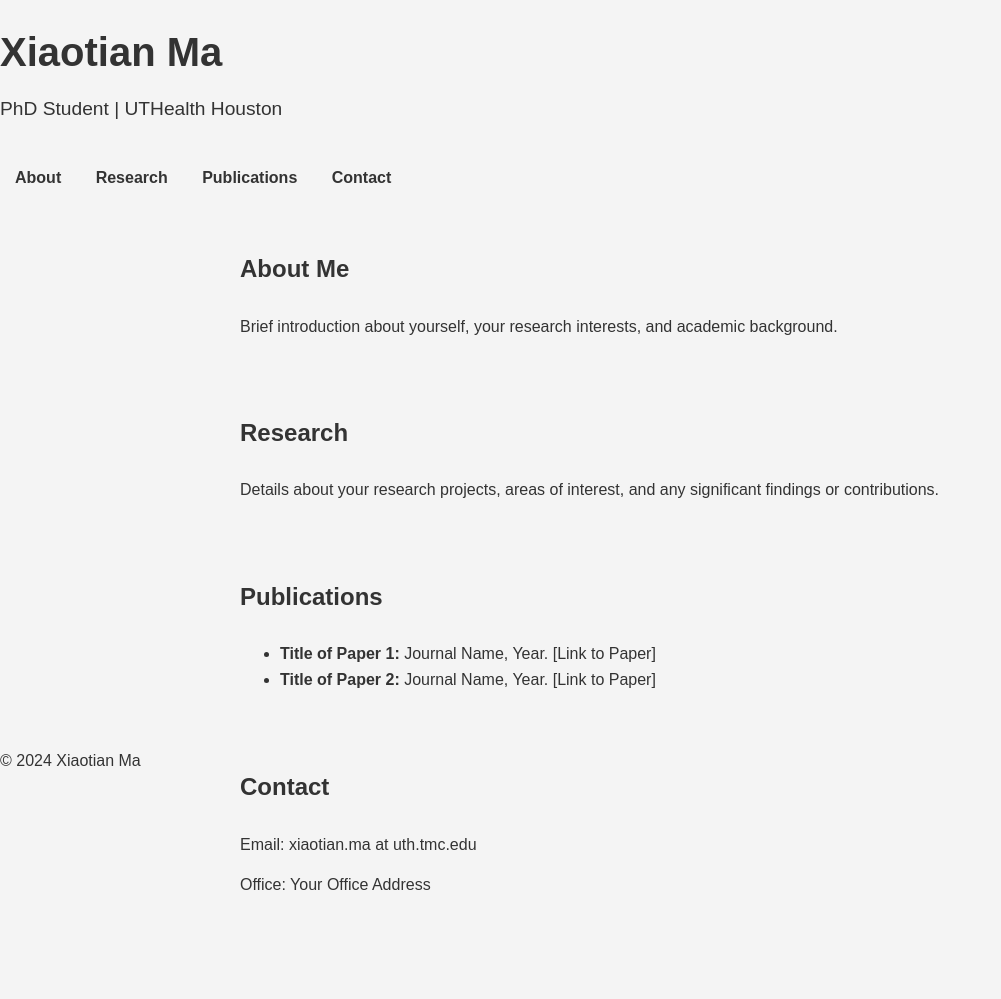
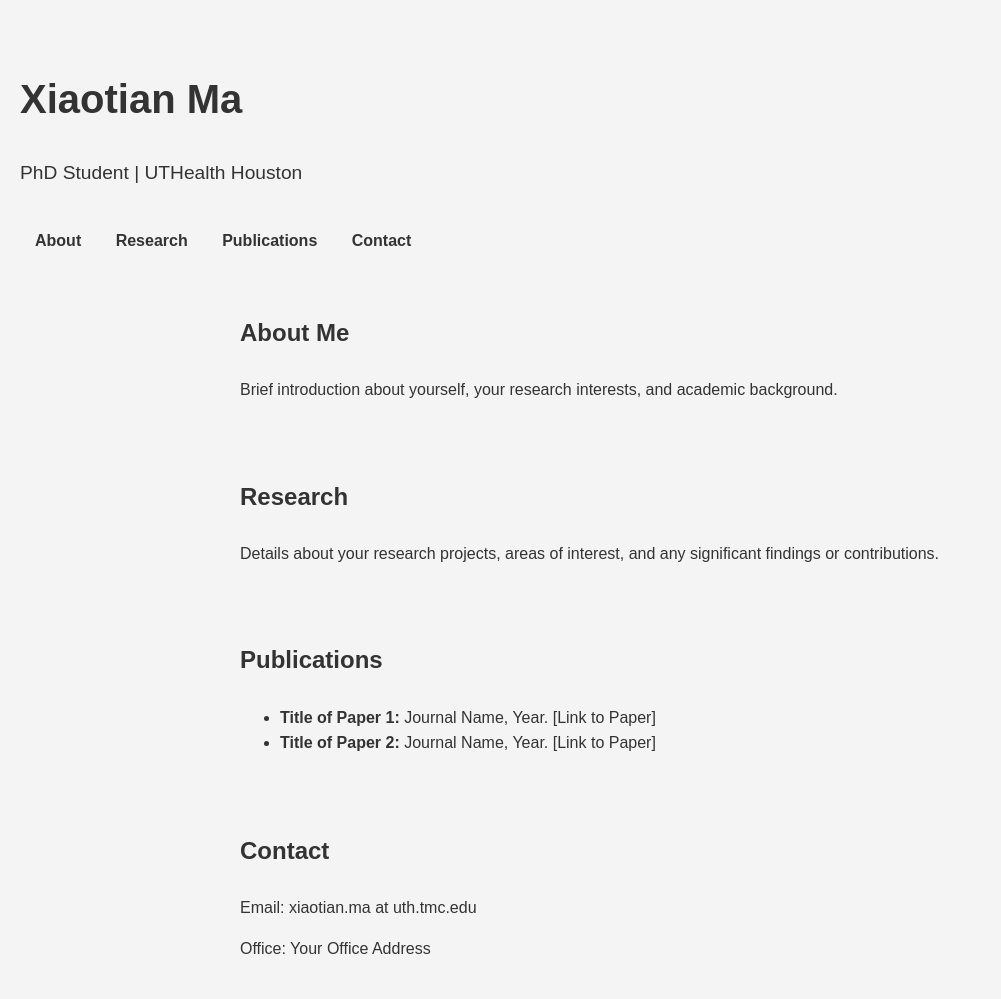
Before and after one commit to xiaotian0328/xiaotian0328.github.io, a plain HTML site: page index.html in a window 1280 px wide. Shown: the top 999 px of the page, without its empty margins (0-1001 px from the left). Before the commit the page ends 933 px from the top, so only its background shows below. Drawn offline with Linux system fonts and the light colour scheme.

Commit message:
Update css

```diff
--- a/css/styles.css
+++ b/css/styles.css
@@ -2,8 +2,10 @@ body {
     font-family: Arial, sans-serif;
     line-height: 1.6;
     color: #333;
-    margin: 0;
-    padding: 0;
+    /* margin: 0;
+    padding: 0; */
+    margin: 0 auto;
+    padding: 20px;
     background: #f4f4f4;
 }
 header {
@@ -13,7 +15,7 @@ header {
     text-align: start;
 }
 header h1 {
-    margin: 0;
+    /* margin: 0; */
     font-size: 2.5em;
 }
 header p {
@@ -22,7 +24,7 @@ header p {
 }
 nav {
     margin: 20px 0;
-    text-align: start;
+    /* text-align: start; */
 }
 nav a {
     margin: 0 15px;
@@ -46,11 +48,11 @@ section p {
     margin: 15px 0;
 }
 footer {
-    text-align: start;
+    /* text-align: start; */
     padding: 10px 0;
     /* background: #fff; */
     color: #333;
-    position: fixed;
+    position: static;
     width: 100%;
     bottom: 0;
 }
```
